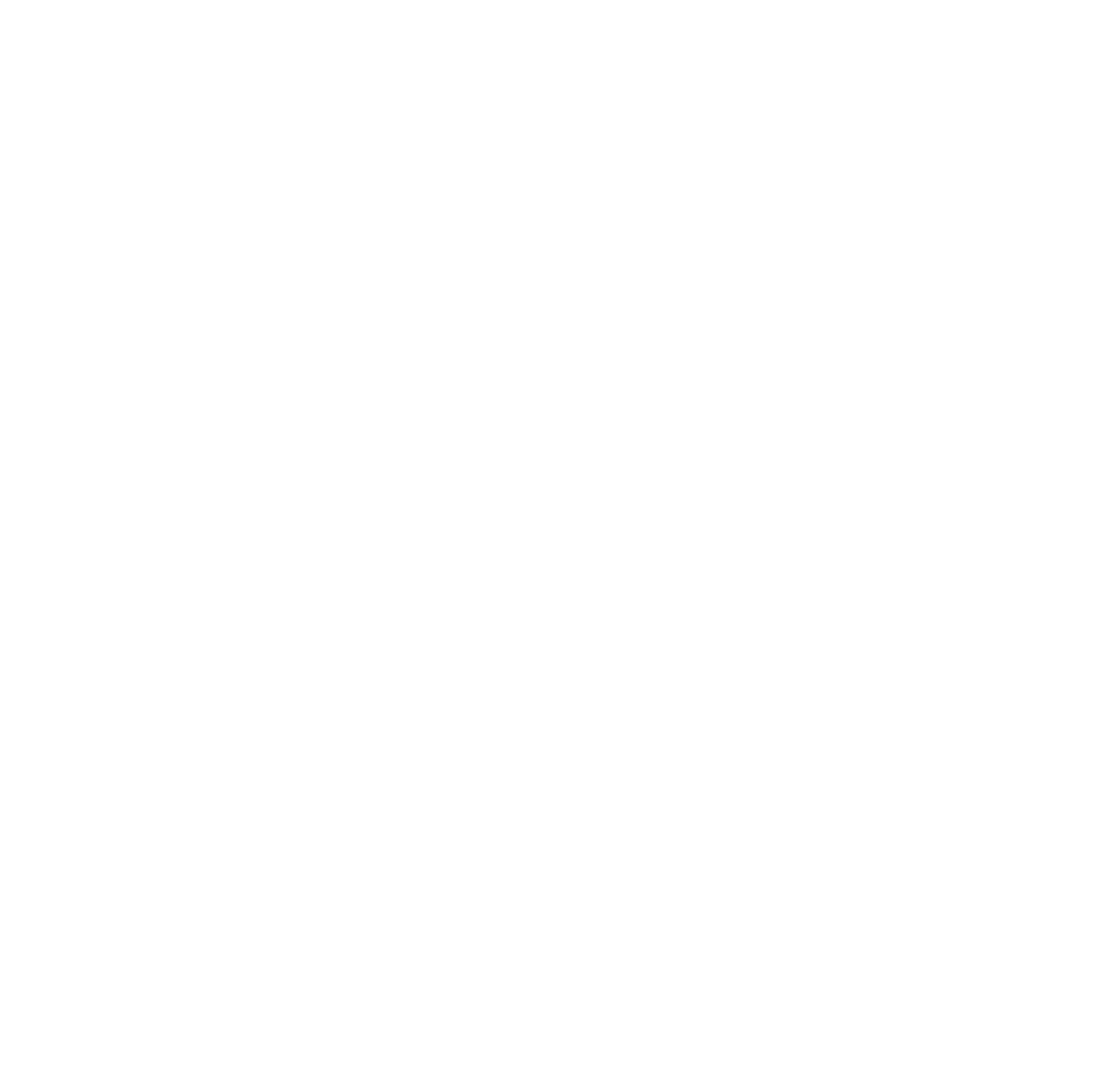
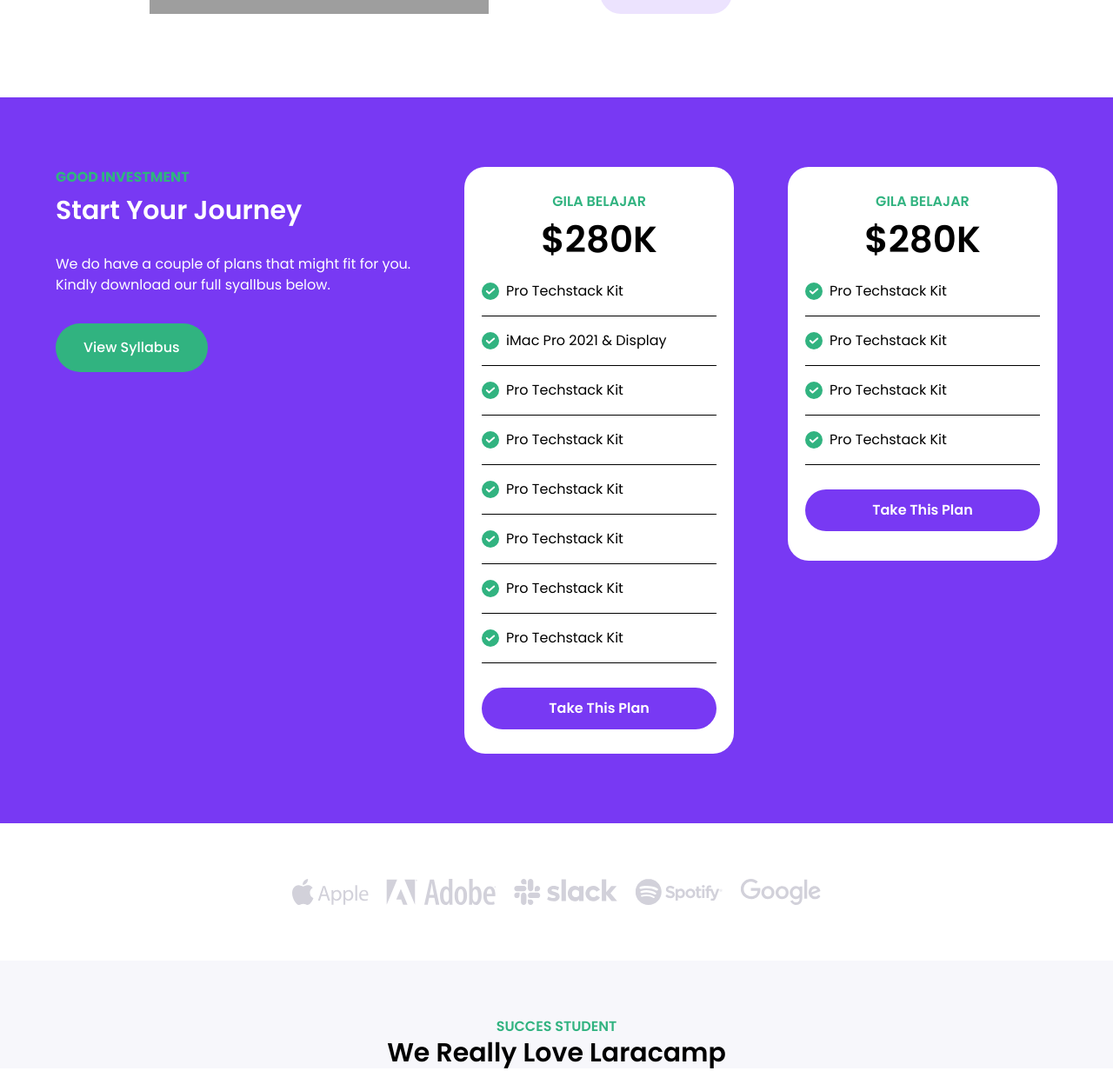
Before and after one commit to ardigiandi/laracamp-app, a website: page src/index.html in a window 1280 px wide. Shown: the part 2364-3596 px from the top of the page at 87% size. Before the commit the page ends 2356 px from the top, so only its background shows below. Drawn offline with Linux system fonts and the light colour scheme; grey boxes are pictures that could not be loaded.

Commit message:
add : landingpage

```diff
--- a/src/index.html
+++ b/src/index.html
@@ -174,56 +174,170 @@
     <!-- Ini Akhir Benefit -->
 
     <!-- Ini Fill 1 -->
-    <section class="max-w-6xl mx-auto flex flex-wrap justify-center gap-x-32 mt-28 gap-y-4">
+    <section
+      class="max-w-6xl mx-auto flex flex-wrap justify-center gap-x-32 mt-28 gap-y-4 px-5 lg:px-0"
+    >
       <img src="img/Group 23.png" alt="" class="w-[390px] order-2 lg:order-1" />
       <div class="flex flex-col mt-24 items-start order-1 lg:order-2">
         <h1 class="uppercase text-base font-semibold text-ijo">
           better career
         </h1>
         <h2 class="mt-2 text-3xl font-semibold">Prepare The Journey</h2>
-        <p class="py-8 text-base text-gray-500">
-          We do really care to our students’ future career <br />
-          so it would be good if you are taking a quick interview
+        <p class="py-8 text-base text-gray-500 lg:w-[419px]">
+          We do really care to our students’ future career so it would be good
+          if you are taking a quick interview
         </p>
-        <a href="" class="bg-transparan px-8 py-3 rounded-full text-ungu text-base">Learn More</a>
+        <a
+          href=""
+          class="bg-transparan px-8 py-3 rounded-full text-ungu text-base"
+          >Learn More</a
+        >
       </div>
     </section>
     <!-- Ini Akhir Fill 1 -->
 
     <!-- Ini Fill 2 -->
-    <section class="max-w-6xl mx-auto flex flex-wrap justify-center gap-x-32 mt-16 lg:mt-28 gap-y-4">
+    <section
+      class="max-w-6xl mx-auto flex flex-wrap justify-center gap-x-32 mt-16 lg:mt-28 gap-y-4 px-5 lg:px-0"
+    >
       <div class="flex flex-col mt-24 items-start">
-        <h1 class="uppercase text-base font-semibold text-ijo">
-          study harder
-        </h1>
+        <h1 class="uppercase text-base font-semibold text-ijo">study harder</h1>
         <h2 class="mt-2 text-3xl font-semibold">Finish The Project</h2>
-        <p class="py-8 text-base text-gray-500">
-          Each of you will be joining the private group and also <br>
-          working together with team members on project
+        <p class="py-8 text-base text-gray-500 lg:w-[419px]">
+          Each of you will be joining the private group and also working
+          together with team members on project
         </p>
-        <a href="" class="bg-transparan px-8 py-3 rounded-full text-ungu text-base">View Demo</a>
+        <a
+          href=""
+          class="bg-transparan px-8 py-3 rounded-full text-ungu text-base"
+          >View Demo</a
+        >
       </div>
       <img src="img/Group 24.png" alt="" class="w-[390px]" />
     </section>
     <!-- Ini Akhir Fill 2 -->
 
     <!-- Ini Fill 3 -->
-    <section class="max-w-6xl mx-auto flex flex-wrap justify-center gap-x-32 mt-16 lg:mt-28 gap-y-4">
+    <section
+      class="max-w-6xl mx-auto flex flex-wrap justify-center gap-x-32 mt-16 lg:mt-28 gap-y-4 px-5 lg:px-0"
+    >
       <img src="img/Group 25.png" alt="" class="w-[390px] order-2 lg:order-1" />
       <div class="flex flex-col mt-24 items-start order-1 lg:order-2">
         <h1 class="uppercase text-base font-semibold text-ijo">
           better career
         </h1>
         <h2 class="mt-2 text-3xl font-semibold">Prepare The Journey</h2>
-        <p class="py-8 text-base text-gray-500">
-          We do really care to our students’ future career <br />
-          so it would be good if you are taking a quick interview
+        <p class="py-8 text-base text-gray-500 lg:w-[419px]">
+          We do really care to our students’ future career so it would be good
+          if you are taking a quick interview
         </p>
-        <a href="" class="bg-transparan px-8 py-3 rounded-full text-ungu text-base">Learn More</a>
+        <a
+          href=""
+          class="bg-transparan px-8 py-3 rounded-full text-ungu text-base"
+          >Learn More</a
+        >
       </div>
     </section>
     <!-- Ini Akhir Fill 3 -->
 
+    <!-- Ini Pricing -->
+    <section class="bg-ungu mt-24 ">
+      <div class="max-w-6xl mx-auto flex flex-wrap justify-center lg:justify-between py-20">
+        <div class="flex flex-col items-start">
+          <h1 class="uppercase text-base text-ijo font-bold">
+            Good Investment
+          </h1>
+          <h2 class="text-3xl font-semibold mt-2 text-white">
+            Start Your Journey
+          </h2>
+          <p class="text-base text-white py-8 ">
+            We do have a couple of plans that might fit for you. <br />
+            Kindly download our full syallbus below.
+          </p>
+          <a href="" class="bg-ijo px-8 py-4 rounded-full text-white font-medium">View Syllabus</a>
+        </div>
+
+          <div class=" bg-white px-5 rounded-3xl">
+            <h1 class="uppercase mt-7 text-base text-ijo font-semibold flex justify-center">Gila Belajar</h1>
+            <h2 class="text-[42px] font-semibold flex justify-center">$280K</h2>
+            <div class="flex gap-x-2 items-center border-b w-[270px] py-4">
+              <img src="img/ic_check.svg" alt="">
+              <p class="text-base ">Pro Techstack Kit</p>
+            </div>
+            <div class="flex gap-x-2 items-center border-b w-[270px] py-4">
+              <img src="img/ic_check.svg" alt="">
+              <p class="text-base ">iMac Pro 2021 & Display</p>
+            </div>
+            <div class="flex gap-x-2 items-center border-b w-[270px] py-4">
+              <img src="img/ic_check.svg" alt="">
+              <p class="text-base ">Pro Techstack Kit</p>
+            </div>
+            <div class="flex gap-x-2 items-center border-b w-[270px] py-4">
+              <img src="img/ic_check.svg" alt="">
+              <p class="text-base ">Pro Techstack Kit</p>
+            </div>
+            <div class="flex gap-x-2 items-center border-b w-[270px] py-4">
+              <img src="img/ic_check.svg" alt="">
+              <p class="text-base ">Pro Techstack Kit</p>
+            </div>
+            <div class="flex gap-x-2 items-center border-b w-[270px] py-4">
+              <img src="img/ic_check.svg" alt="">
+              <p class="text-base ">Pro Techstack Kit</p>
+            </div>
+            <div class="flex gap-x-2 items-center border-b w-[270px] py-4">
+              <img src="img/ic_check.svg" alt="">
+              <p class="text-base ">Pro Techstack Kit</p>
+            </div>
+            <div class="flex gap-x-2 items-center border-b w-[270px] py-4">
+              <img src="img/ic_check.svg" alt="">
+              <p class="text-base ">Pro Techstack Kit</p>
+            </div>
+            <a href="" class="bg-ungu flex justify-center py-3 px-5 rounded-full my-7 text-base text-white font-semibold">Take This Plan</a>
+          </div>
+
+          <div class=" bg-white px-5 rounded-3xl h-[453px] ">
+            <h1 class="uppercase mt-7 text-base text-ijo font-semibold flex justify-center">Gila Belajar</h1>
+            <h2 class="text-[42px] font-semibold flex justify-center">$280K</h2>
+            <div class="flex gap-x-2 items-center border-b py-4">
+              <img src="img/ic_check.svg" alt="">
+              <p class="text-base ">Pro Techstack Kit</p>
+            </div>
+            <div class="flex gap-x-2 items-center border-b w-[270px] py-4">
+              <img src="img/ic_check.svg" alt="">
+              <p class="text-base ">Pro Techstack Kit</p>
+            </div>
+            <div class="flex gap-x-2 items-center border-b w-[270px] py-4">
+              <img src="img/ic_check.svg" alt="">
+              <p class="text-base ">Pro Techstack Kit</p>
+            </div>
+            <div class="flex gap-x-2 items-center border-b w-[270px] py-4">
+              <img src="img/ic_check.svg" alt="">
+              <p class="text-base ">Pro Techstack Kit</p>
+            </div>
+            <a href="" class="bg-ungu flex justify-center py-3 px-5 rounded-full my-7 text-base text-white font-semibold">Take This Plan
+            </a>
+          </div>
+        </section>
+    <!-- Ini Akhir Pricing -->
+
+    <!-- Ini Sponsorship -->
+    <section class="max-w-6xl mx-auto flex justify-center mt-16 gap-x-5">
+      <img src="img/apple-11 1.svg" alt="">
+      <img src="img/Group 13.svg" alt="">
+      <img src="img/slack-2 1.svg" alt="">
+      <img src="img/spotify-1 1.svg" alt="">
+      <img src="img/google-2015 1.svg" alt="">
+    </section>
+    <!-- Ini Akhir Sponsorship -->
+
+    <!-- Ini Testimoni -->
+    <section class="bg-gray mt-16">
+      <div class="flex flex-col justify-center text-center">
+        <h1 class="uppercase mt-16 text-base font-semibold text-ijo">succes student</h1>
+        <h1 class="text-3xl font-semibold">We Really Love Laracamp</h1>
+      </div>
+    </section>
+    <!-- Ini Akhir Testimoni -->
     <script src="./script/main.js"></script>
   </body>
 </html>
--- a/tailwind.config.js
+++ b/tailwind.config.js
@@ -7,6 +7,7 @@ module.exports = {
         ungu : '#7839F3',
         ijo : '#31B380',
         transparan : '#ECE3FE',
+        gray: '#F7F7FB'
       }
     },
   },
```
Also changed, not shown: src/img/ic_check.svg (added), src/style/main.css.
